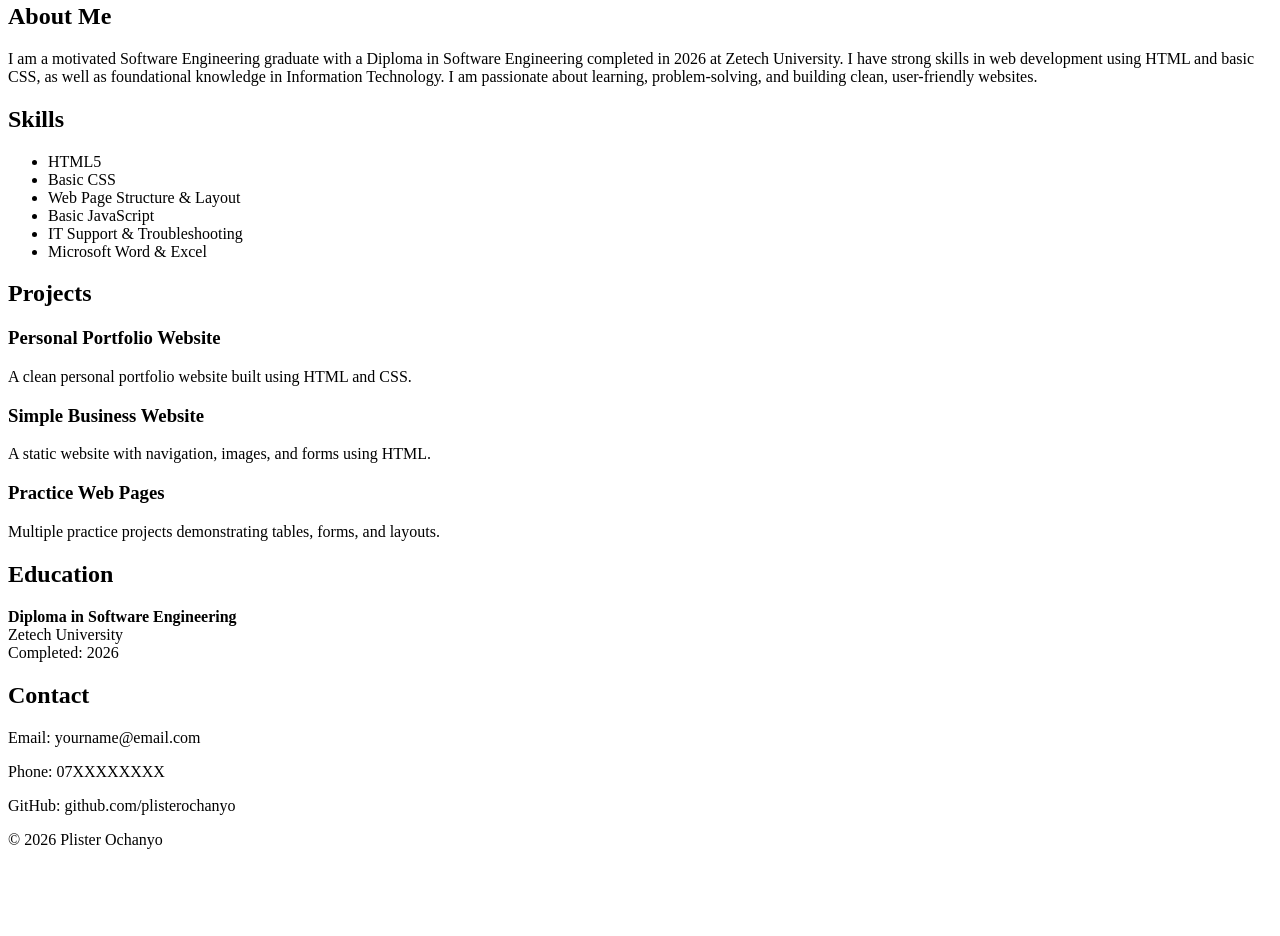
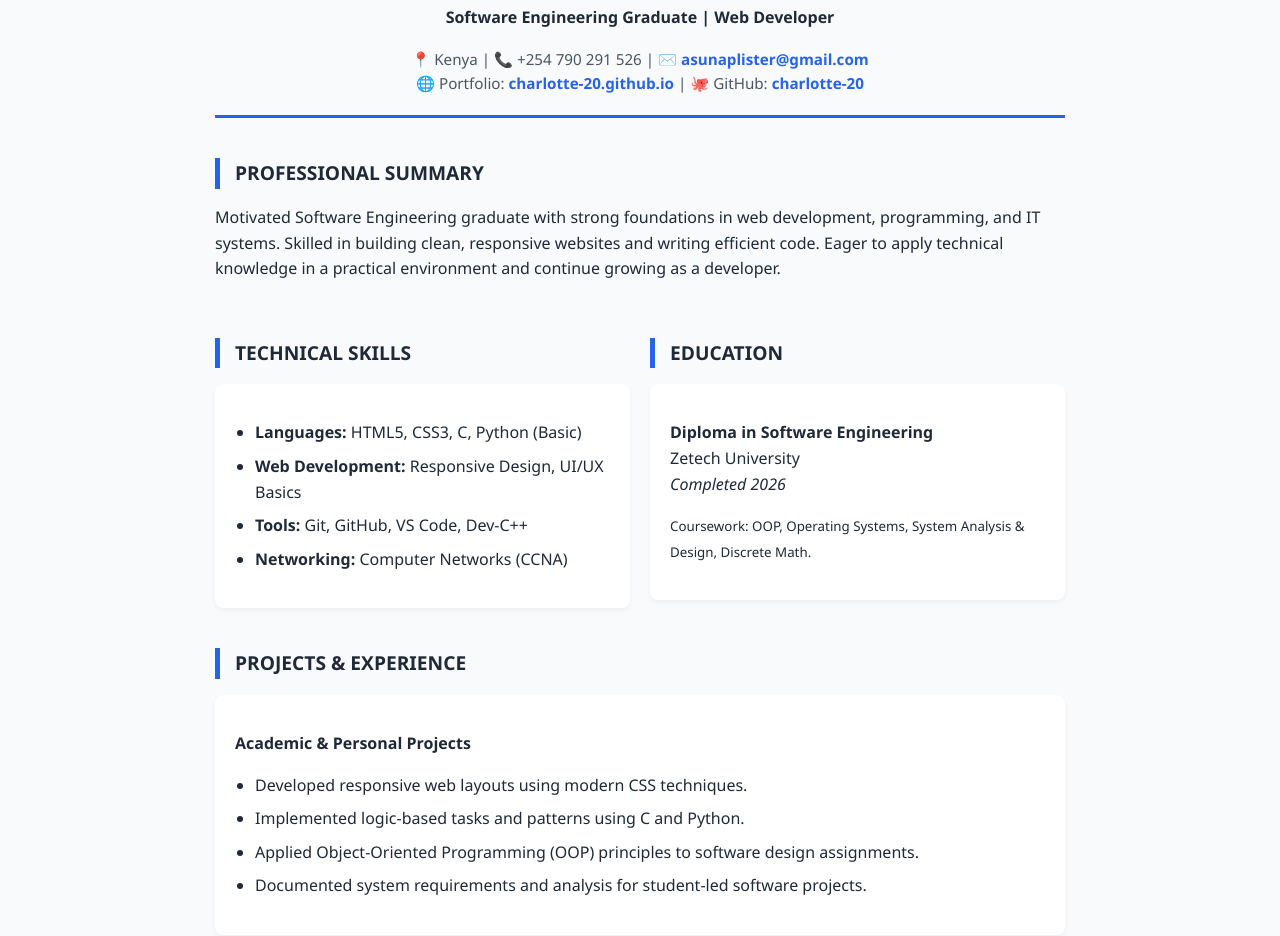
Before and after one commit to charlotte-20/plisterochanyo.github.io, a plain HTML site: page index.html in a window 1280 px wide. Shown: the part 115-1051 px from the top of the page. Before the commit the page ends 980 px from the top, so only its background shows below. Drawn offline with Linux system fonts and the light colour scheme.

Commit message:
Update index.html

```diff
--- a/index.html
+++ b/index.html
@@ -1,83 +1,103 @@
+
 <!DOCTYPE html>
 <html lang="en">
 <head>
     <meta charset="UTF-8">
+    <meta name="viewport" content="width=device-width, initial-scale=1.0">
     <title>Plister Ochanyo | Portfolio</title>
-    <link rel="stylesheet" href="style.css">
+    <style>
+        :root {
+            --primary: #2563eb;
+            --text: #1f2937;
+            --bg: #f9fafb;
+        }
+        body {
+            font-family: 'Segoe UI', Tahoma, Geneva, Verdana, sans-serif;
+            line-height: 1.6;
+            max-width: 850px;
+            margin: 0 auto;
+            padding: 40px 20px;
+            color: var(--text);
+            background-color: var(--bg);
+        }
+        header {
+            text-align: center;
+            border-bottom: 3px solid var(--primary);
+            padding-bottom: 20px;
+            margin-bottom: 30px;
+        }
+        h1 { margin: 0; color: var(--primary); font-size: 2.5rem; }
+        .contact-info { margin-top: 10px; font-size: 0.95rem; color: #4b5563; }
+        .contact-info a { color: var(--primary); text-decoration: none; font-weight: bold; }
+        h2 { border-left: 5px solid var(--primary); padding-left: 15px; margin-top: 40px; text-transform: uppercase; font-size: 1.2rem; }
+        .grid { display: grid; grid-template-columns: 1fr 1fr; gap: 20px; }
+        .card { background: white; padding: 20px; border-radius: 8px; box-shadow: 0 2px 4px rgba(0,0,0,0.05); }
+        ul { padding-left: 20px; }
+        li { margin-bottom: 8px; }
+        @media (max-width: 600px) { .grid { grid-template-columns: 1fr; } }
+    </style>
 </head>
 <body>
 
-    <!-- HEADER -->
 <header>
-        <h1>Plister Ochanyo</h1>
-        <p>Diploma in Software Engineering | Web Developer | IT Support</p>
+    <h1>PLISTER OCHANYO</h1>
+    <p><strong>Software Engineering Graduate | Web Developer</strong></p>
+    <div class="contact-info">
+        📍 Kenya | 📞 +254 790 291 526 | ✉️ <a href="mailto:asunaplister@gmail.com">asunaplister@gmail.com</a><br>
+        🌐 Portfolio: <a href="https://charlotte-20.github.io/">charlotte-20.github.io</a> |
+        🐙 GitHub: <a href="https://github.com/charlotte-20">charlotte-20</a>
+    </div>
 </header>
 
-    <!-- ABOUT -->
 <section>
-        <h2>About Me</h2>
-        <p>
-            I am a motivated Software Engineering graduate with a Diploma in Software Engineering
-            completed in 2026 at Zetech University. I have strong skills in web development using
-            HTML and basic CSS, as well as foundational knowledge in Information Technology.
-            I am passionate about learning, problem-solving, and building clean, user-friendly websites.
-        </p>
+    <h2>Professional Summary</h2>
+    <p>Motivated Software Engineering graduate with strong foundations in web development, programming, and IT systems. Skilled in building clean, responsive websites and writing efficient code. Eager to apply technical knowledge in a practical environment and continue growing as a developer.</p>
 </section>
 
-    <!-- SKILLS -->
+<div class="grid">
     <section>
-        <h2>Skills</h2>
+        <h2>Technical Skills</h2>
+        <div class="card">
             <ul>
-            <li>HTML5</li>
-            <li>Basic CSS</li>
-            <li>Web Page Structure & Layout</li>
-            <li>Basic JavaScript</li>
-            <li>IT Support & Troubleshooting</li>
-            <li>Microsoft Word & Excel</li>
+                <li><strong>Languages:</strong> HTML5, CSS3, C, Python (Basic)</li>
+                <li><strong>Web Development:</strong> Responsive Design, UI/UX Basics</li>
+                <li><strong>Tools:</strong> Git, GitHub, VS Code, Dev-C++</li>
+                <li><strong>Networking:</strong> Computer Networks (CCNA)</li>
             </ul>
-    </section>
-
-    <!-- PROJECTS -->
-    <section>
-        <h2>Projects</h2>
-
-        <div class="project">
-            <h3>Personal Portfolio Website</h3>
-            <p>A clean personal portfolio website built using HTML and CSS.</p>
-        </div>
-
-        <div class="project">
-            <h3>Simple Business Website</h3>
-            <p>A static website with navigation, images, and forms using HTML.</p>
-        </div>
-
-        <div class="project">
-            <h3>Practice Web Pages</h3>
-            <p>Multiple practice projects demonstrating tables, forms, and layouts.</p>
         </div>
     </section>
 
-    <!-- EDUCATION -->
     <section>
         <h2>Education</h2>
-        <p>
-            <strong>Diploma in Software Engineering</strong><br>
+        <div class="card">
+            <p><strong>Diploma in Software Engineering</strong><br>
             Zetech University<br>
-            Completed: 2026
-        </p>
+            <em>Completed 2026</em></p>
+            <p><small>Coursework: OOP, Operating Systems, System Analysis & Design, Discrete Math.</small></p>
+        </div>
+    </section>
+</div>
+
+<section>
+    <h2>Projects & Experience</h2>
+    <div class="card">
+        <p><strong>Academic & Personal Projects</strong></p>
+        <ul>
+            <li>Developed responsive web layouts using modern CSS techniques.</li>
+            <li>Implemented logic-based tasks and patterns using C and Python.</li>
+            <li>Applied Object-Oriented Programming (OOP) principles to software design assignments.</li>
+            <li>Documented system requirements and analysis for student-led software projects.</li>
+        </ul>
+    </div>
 </section>
 
-    <!-- CONTACT -->
 <section>
-        <h2>Contact</h2>
-        <p>Email: yourname@email.com</p>
-        <p>Phone: 07XXXXXXXX</p>
-        <p>GitHub: github.com/plisterochanyo</p>
+    <h2>Soft Skills</h2>
+    <p>Time Management | Willingness to Learn | Team Collaboration | Clear Communication</p>
 </section>
 
-    <!-- FOOTER -->
-    <footer>
-        <p>© 2026 Plister Ochanyo</p>
+<footer style="margin-top: 50px; text-align: center; font-size: 0.8rem; color: #9ca3af;">
+    &copy; 2026 Plister Ochanyo - References available upon request.
 </footer>
 
 </body>
```
Lines whose indentation alone changed are shown as unchanged.
